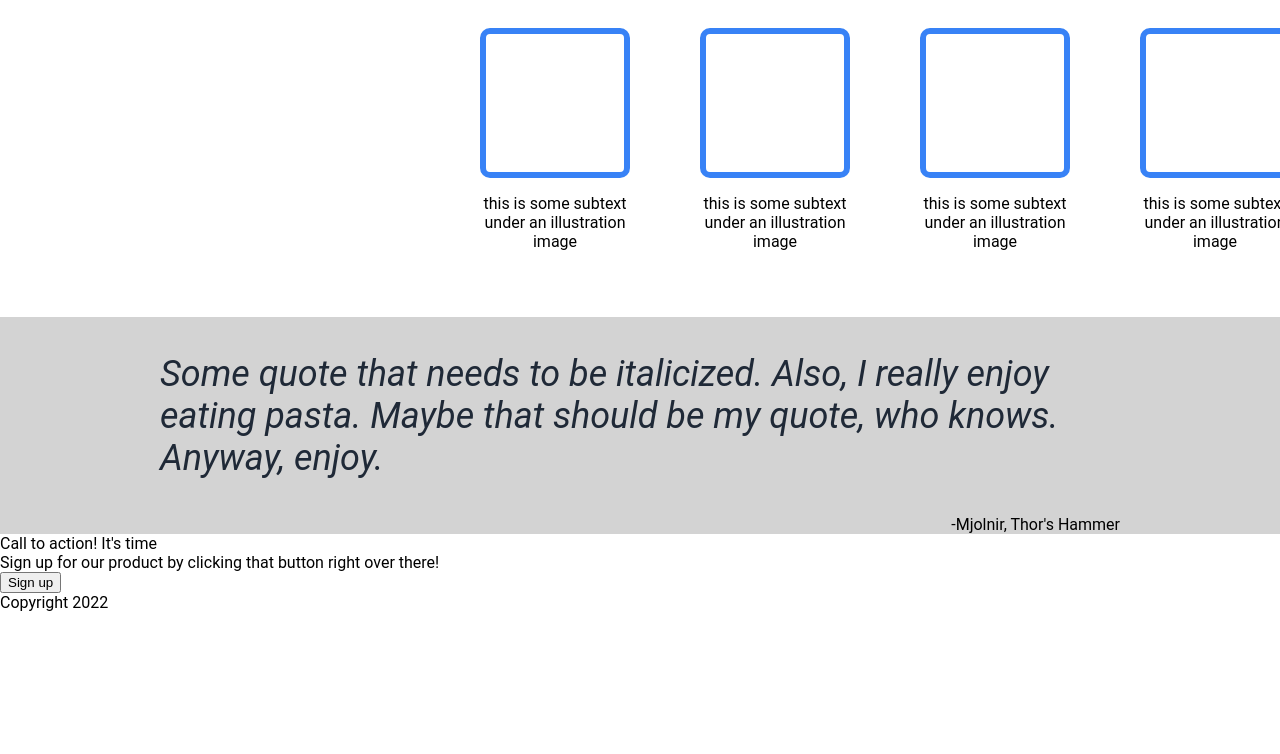
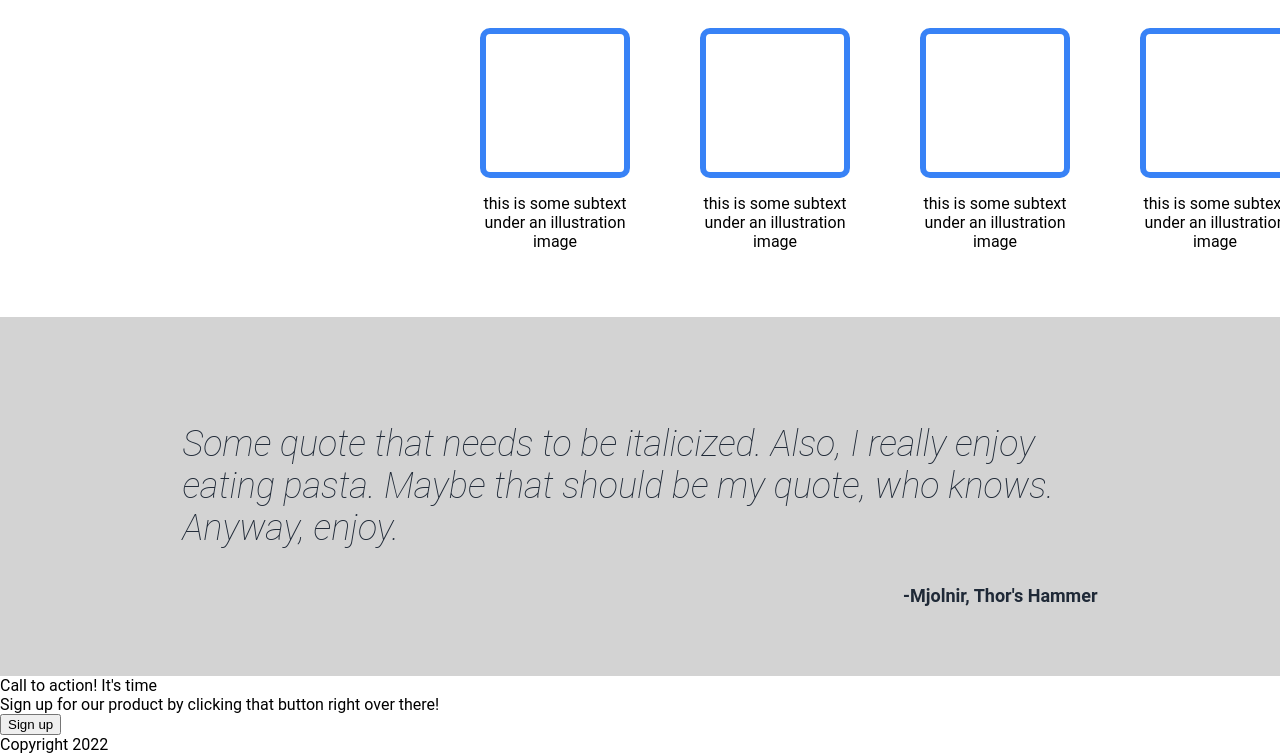
Before and after one commit to giorgio-tran/odin-landing-page, a plain HTML site: page index.html in a window 1280 px wide. Shown: the part 577-1331 px from the top of the page. Before the commit the page ends 1189 px from the top, so only its background shows below. Drawn offline with Linux system fonts and the light colour scheme.

Commit message:
Completed content-3 section

```diff
--- a/style.css
+++ b/style.css
@@ -134,18 +134,25 @@ a {
     align-items: center;
     flex-direction: column;
     background-color: lightgray;
-
+    padding: 70px 30px;
 }
 
 .quote {
     display: flex;
     font-style: italic;
+    font-weight: lighter;
     font-size: 36px;
     color: #1F2937;
     width: 75%;
 }
 .author {
-    text-align: right;
     width: 75%;
+    text-align: end;
+    font-weight: bolder;
+    font-size: 18px;
+    color: #1F2937;
 }
+
+/* Content 4 */
+
 /* Footer */
```
